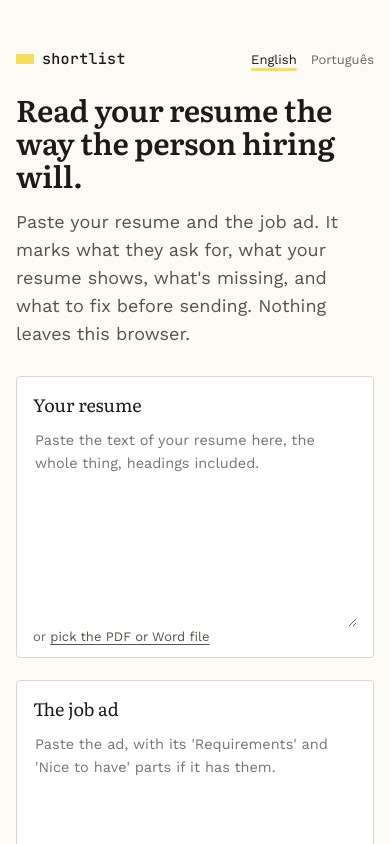
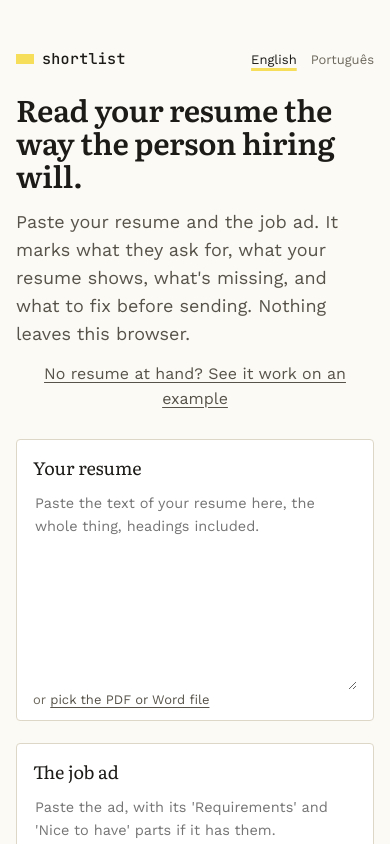
Before and after one commit to ViniciuscLemos/shortlist, a React (Vite) app: page / in a window 390 px wide. Shown: the top 844 px of the page. Built offline with nearby package versions, Linux system fonts and the light colour scheme.

Commit message:
on a phone, the example is right under the intro
The other button sits below the two big boxes, a long scroll away on a
phone, and most people coming from a post just want to see what it does.

```diff
--- a/src/App.tsx
+++ b/src/App.tsx
@@ -126,6 +126,9 @@ export default function App() {
         </div>
         <h1>{T.title}</h1>
         <p className="lede">{T.lede}</p>
+        {/* on a phone the other button is below two long boxes; most people arrive here from
+            a post on their phone and just want to see what it does */}
+        <button type="button" className="link example-top" onClick={example}>{T.exampleTop}</button>
       </header>
 
       <main>
--- a/src/styles.css
+++ b/src/styles.css
@@ -56,6 +56,7 @@ button, textarea { font: inherit; color: inherit; }
 .wordmark::before { content: ''; display: inline-block; width: 18px; height: 10px; background: var(--marker); margin-right: 8px; }
 .masthead h1 { font-size: clamp(30px, 4.4vw, 46px); line-height: 1.1; letter-spacing: -0.01em; }
 .lede { font-size: 18px; color: var(--ink-soft); margin: 16px 0 0; }
+.example-top { display: none; margin-top: 14px; font-size: 16px; color: var(--ink); text-decoration-color: var(--marker); text-decoration-thickness: 2px; }
 
 .inputs { display: grid; grid-template-columns: 1fr 1fr; gap: 22px; }
 .sheet { display: flex; flex-direction: column; background: var(--sheet); border: 1px solid var(--rule); border-radius: 4px; padding: 14px 16px 10px; }
@@ -90,6 +91,7 @@ footer { margin: 70px 0 30px; padding-top: 14px; border-top: 1px solid var(--rul
 @media (max-width: 760px) {
   .page { padding: 0 16px; }
   .inputs { grid-template-columns: 1fr; }
+  .example-top { display: inline; }
   .sheet textarea { min-height: 200px; }
   .score span { font-size: 56px; }
   .verdict { font-size: 19px; }
@@ -129,7 +131,7 @@ footer { margin: 70px 0 30px; padding-top: 14px; border-top: 1px solid var(--rul
 @media print {
   :root { --paper: #fff; --ink: #000; --ink-soft: #222; --ink-faint: #555; }
   body { background: #fff; }
-  .inputs, .actions, .stale, .report-tools, footer, .lede { display: none; }
+  .inputs, .actions, .stale, .report-tools, footer, .lede, .example-top { display: none; }
   .masthead h1 { font-size: 20px; }
   .report { margin-top: 0; border: 0; }
   .groups { grid-template-columns: 1fr 1fr; gap: 20px; }
--- a/src/ui.ts
+++ b/src/ui.ts
@@ -20,6 +20,7 @@ export const UI = {
     jobHint: "Paste the ad, with its 'Requirements' and 'Nice to have' parts if it has them.",
     compare: 'Compare them',
     example: 'or try it with an example',
+    exampleTop: 'No resume at hand? See it work on an example',
     shortcut: 'ctrl + enter works too',
     stale: 'You changed the text since this was made.',
     again: 'Compare again',
@@ -102,6 +103,7 @@ export const UI = {
     jobHint: "Cole a vaga, com as partes de 'Requisitos' e 'Diferenciais' se tiver.",
     compare: 'Comparar',
     example: 'ou veja com um exemplo',
+    exampleTop: 'Sem currículo à mão? Veja funcionando num exemplo',
     shortcut: 'ctrl + enter também funciona',
     stale: 'Você mudou o texto depois de comparar.',
     again: 'Comparar de novo',
```
Also changed, not shown: 1 other file (tests, documents, lock files or other folders).
